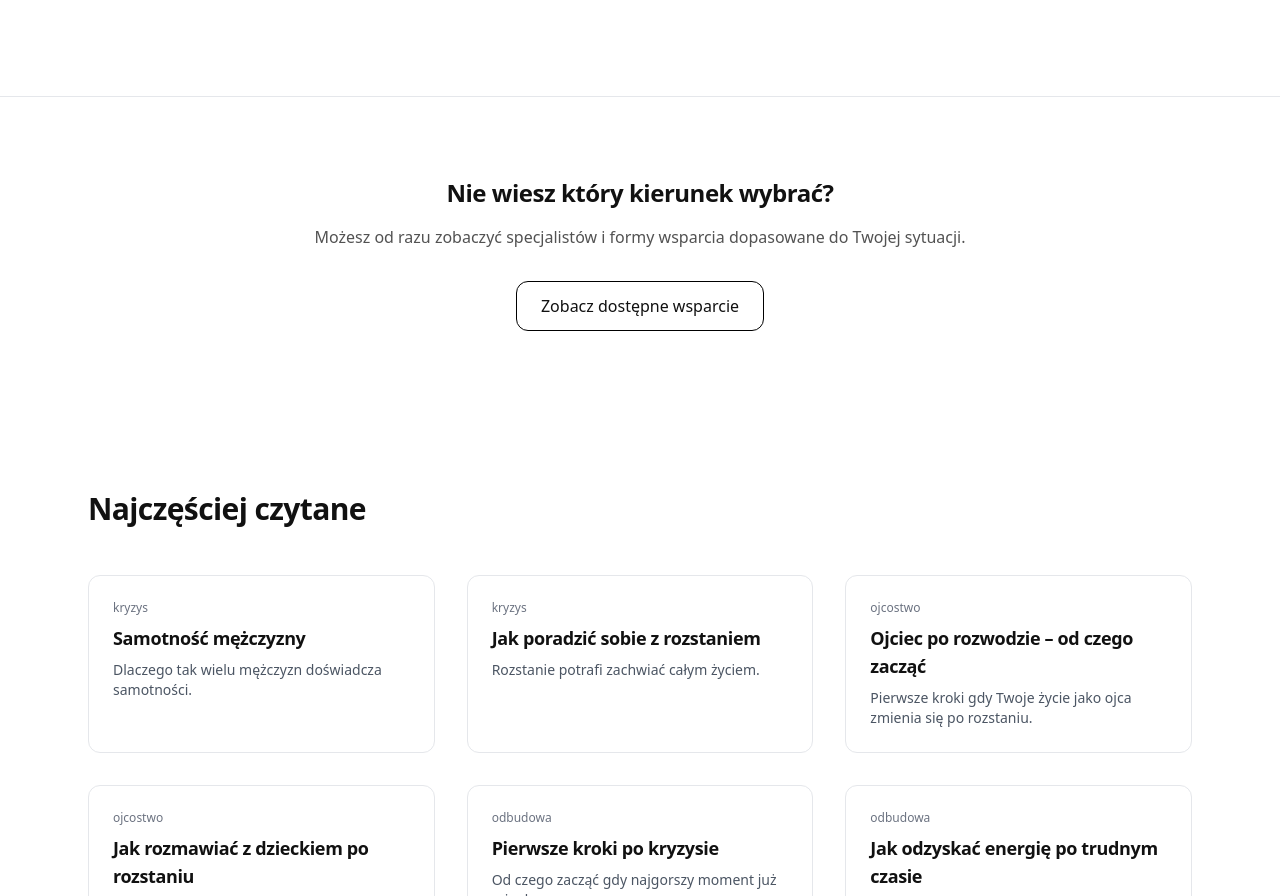
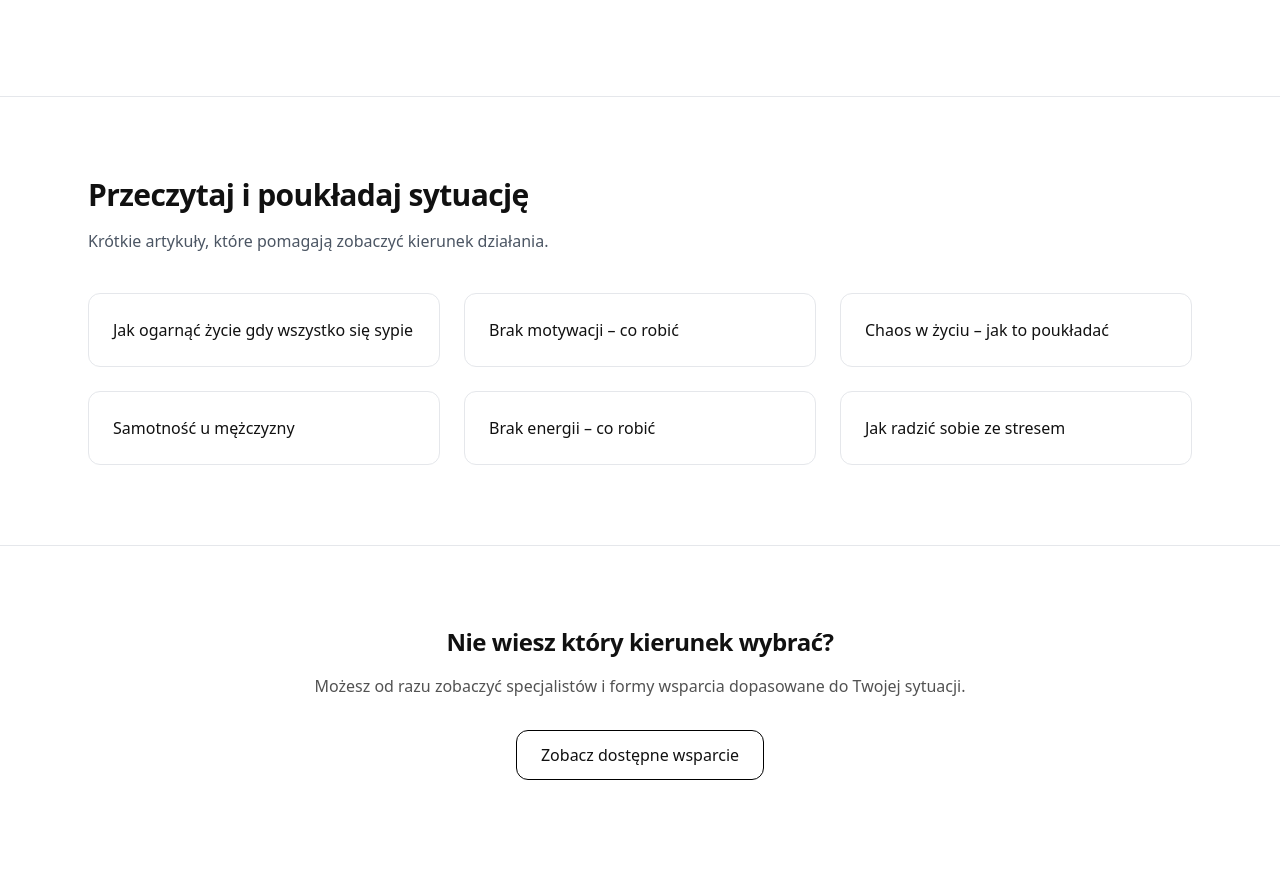
Before and after one commit to wisnialeszno89/menmind-web, a Next.js app: page / in a window 1280 px wide. Shown: the part 1760-2656 px from the top of the page. Built offline with nearby package versions, Linux system fonts and the light colour scheme.

Commit message:
seo: render homepage SEO articles section

```diff
--- a/src/app/page.tsx
+++ b/src/app/page.tsx
@@ -7,6 +7,7 @@ import HomeArticles from "@/features/home/HomeArticles"
 import TrustSection from "@/features/home/TrustSection"
 import FeaturedPartners from "@/features/marketplace/FeaturedPartners"
 import UserStateBanner from "@/features/home/UserStateBanner"
+import HomeSeoArticles from "@/features/home/HomeSeoArticles"
 
 import { MessageCircle } from "lucide-react"
 
@@ -26,7 +27,7 @@ export default function Home() {
       {/* 🔥 START */}
       <StartSection />
 
-      {/* 🔥 NAVIMIND (subtelne wejście) */}
+      {/* 🔥 NAVIMIND */}
       <section className="py-20 border-t">
         <div className="max-w-4xl mx-auto px-6 text-center">
 
@@ -54,6 +55,10 @@ export default function Home() {
       {/* 🔥 EKSPLORACJA */}
       <WorldPreview />
 
+      {/* 🔥 SEO ARTYKUŁY */}
+      <HomeSeoArticles />
+
+      {/* 🔥 MARKETPLACE CTA */}
       <section className="py-20 border-t">
         <div className="max-w-4xl mx-auto px-6 text-center">
 
--- /dev/null
+++ b/src/features/home/HomeSeoArticles.tsx
@@ -0,0 +1,68 @@
+import Link from "next/link"
+
+const articles = [
+  {
+    title: "Jak ogarnąć życie gdy wszystko się sypie",
+    href: "/artykuly/jak-ogarnac-zycie"
+  },
+  {
+    title: "Brak motywacji – co robić",
+    href: "/artykuly/brak-motywacji"
+  },
+  {
+    title: "Chaos w życiu – jak to poukładać",
+    href: "/artykuly/chaos-w-zyciu"
+  },
+  {
+    title: "Samotność u mężczyzny",
+    href: "/artykuly/samotnosc-u-mezczyzny"
+  },
+  {
+    title: "Brak energii – co robić",
+    href: "/artykuly/brak-energii"
+  },
+  {
+    title: "Jak radzić sobie ze stresem",
+    href: "/artykuly/jak-poradzic-sobie-ze-stresem"
+  }
+]
+
+export default function HomeSeoArticles(){
+
+  return(
+
+    <section className="py-20 border-t">
+
+      <div className="max-w-6xl mx-auto px-6">
+
+        <h2 className="text-3xl font-semibold mb-4">
+          Przeczytaj i poukładaj sytuację
+        </h2>
+
+        <p className="text-gray-600 mb-10">
+          Krótkie artykuły, które pomagają zobaczyć kierunek działania.
+        </p>
+
+        <div className="grid md:grid-cols-3 gap-6">
+
+          {articles.map(article => (
+
+            <Link
+              key={article.href}
+              href={article.href}
+              className="border rounded-xl p-6 hover:shadow transition"
+            >
+              {article.title}
+            </Link>
+
+          ))}
+
+        </div>
+
+      </div>
+
+    </section>
+
+  )
+
+}
```
Also changed, not shown: src/app/layout.tsx (line endings or trailing spaces). Lines whose indentation alone changed are shown as unchanged.
